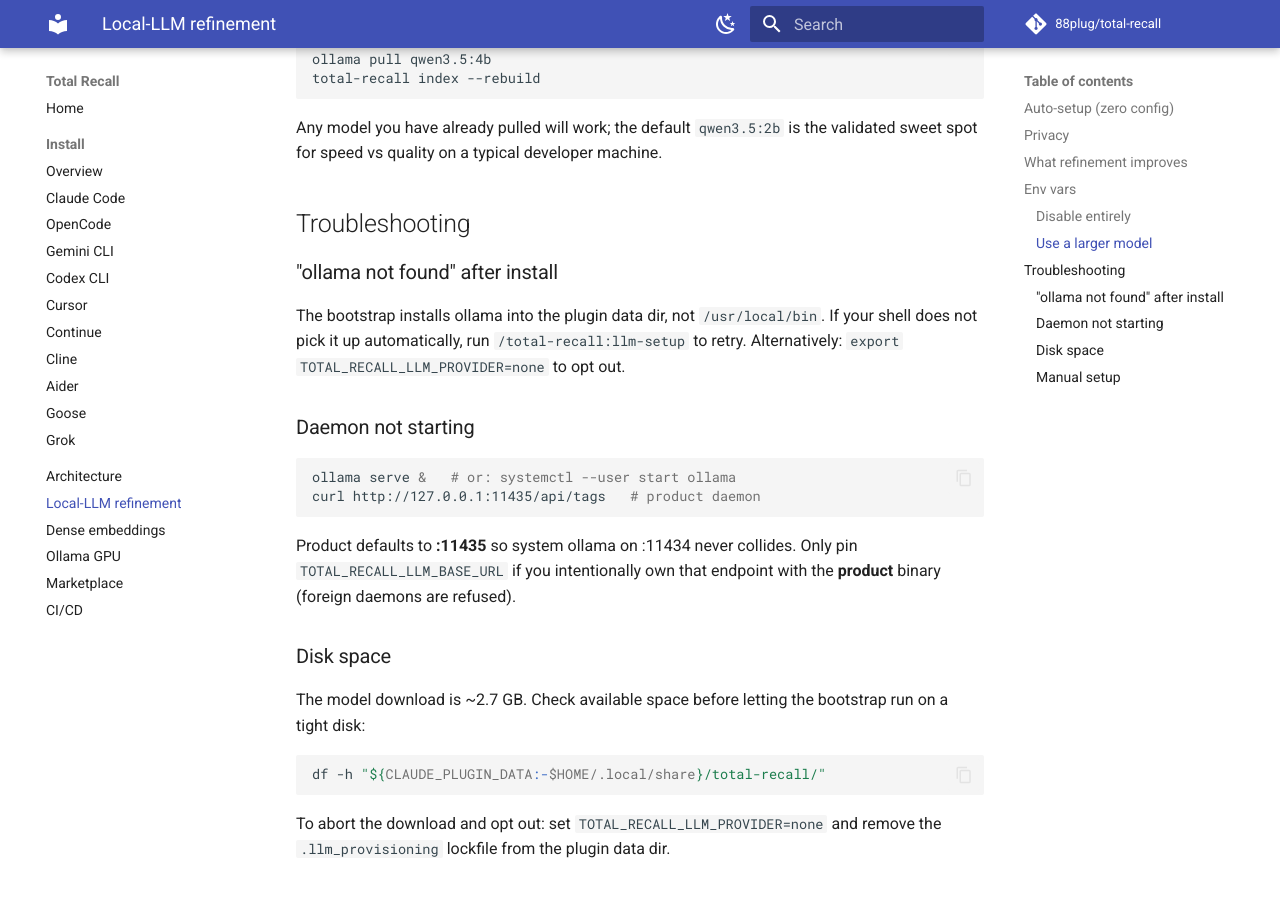
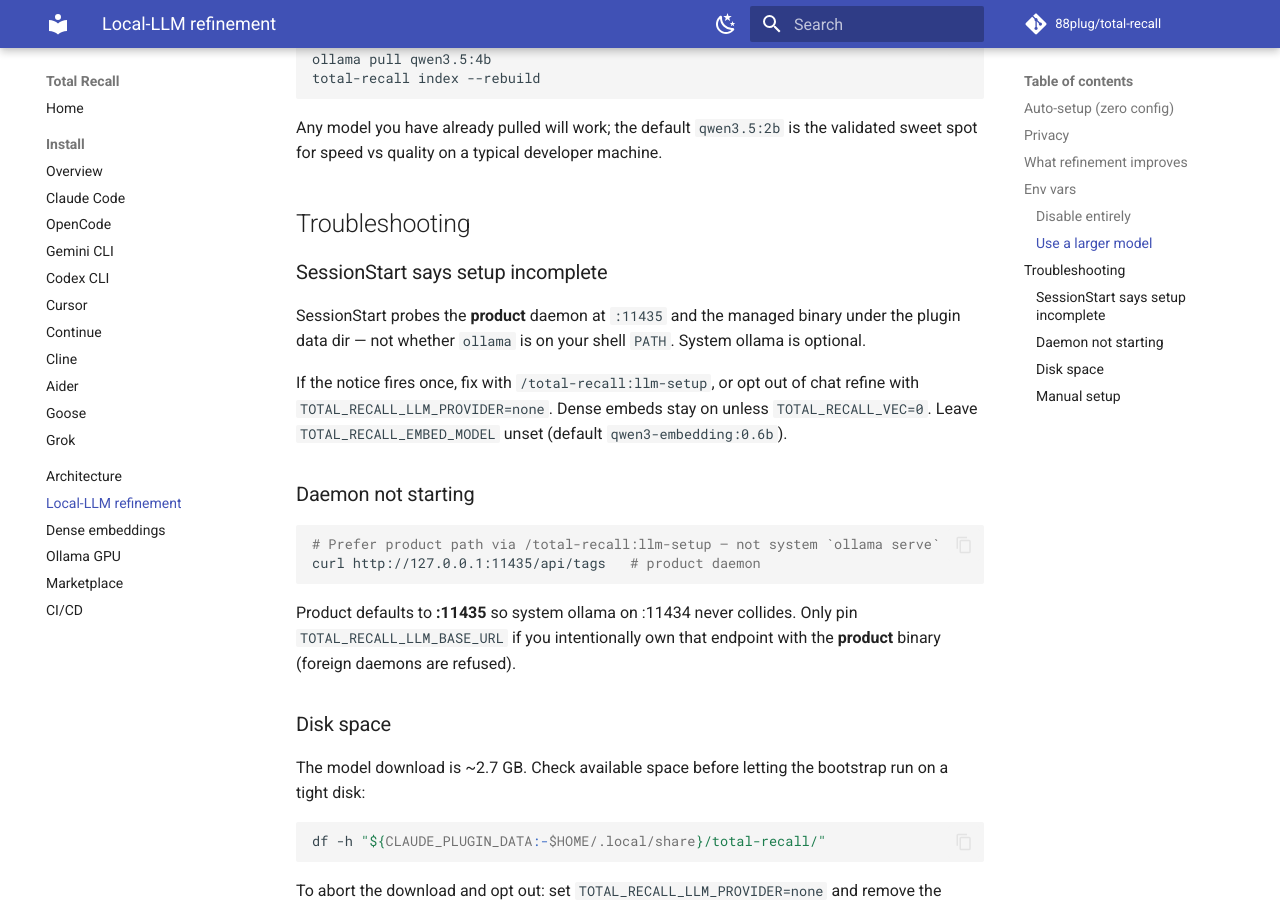
Before and after one commit to 88plug/total-recall, an MkDocs documentation site: the page built from docs/llm-refinement.md, in a window 1280 px wide and 900 px high, scrolled down 1964 px. Built offline with MkDocs 1.6.1 and Material for MkDocs 9.7.7, drawn with Linux system fonts in a browser that asks for light colours; comment, search, counter and statistics services are not loaded.

Commit message:
fix(2.3.10): product SessionStart probe; unset embed is correct
SessionStart no longer uses PATH ollama for readiness — product :11435
and managed bin only. TOTAL_RECALL_EMBED_MODEL unset is the happy path
(default qwen3-embedding:0.6b); HF id is never required. Marketplace
copy drops gte-modernbert and false "off by default" [llm] extra.

````diff
--- a/docs/llm-refinement.md
+++ b/docs/llm-refinement.md
@@ -73,23 +73,27 @@
 
 ## Troubleshooting
 
-### "ollama not found" after install
+### SessionStart says setup incomplete
 
-The bootstrap installs ollama into the plugin data dir, not `/usr/local/bin`.
-If your shell does not pick it up automatically, run `/total-recall:llm-setup`
-to retry. Alternatively: `export TOTAL_RECALL_LLM_PROVIDER=none` to opt out.
+SessionStart probes the **product** daemon at `:11435` and the managed binary
+under the plugin data dir — not whether `ollama` is on your shell `PATH`.
+System ollama is optional.
+
+If the notice fires once, fix with `/total-recall:llm-setup`, or opt out of
+chat refine with `TOTAL_RECALL_LLM_PROVIDER=none`. Dense embeds stay on unless
+`TOTAL_RECALL_VEC=0`. Leave `TOTAL_RECALL_EMBED_MODEL` unset (default
+`qwen3-embedding:0.6b`).
 
 ### Daemon not starting
 
 ```bash
-ollama serve &   # or: systemctl --user start ollama
+# Prefer product path via /total-recall:llm-setup — not system `ollama serve`
 curl http://127.0.0.1:11435/api/tags   # product daemon
 ```
 
 Product defaults to **:11435** so system ollama on :11434 never collides.
 Only pin `TOTAL_RECALL_LLM_BASE_URL` if you intentionally own that endpoint
 with the **product** binary (foreign daemons are refused).
-
 ### Disk space
 
 The model download is ~2.7 GB. Check available space before letting the
--- a/marketplace-entry.json
+++ b/marketplace-entry.json
@@ -4,8 +4,8 @@
     "source": "url",
     "url": "https://github.com/88plug/total-recall.git"
   },
-  "description": "Cross-session, cross-CLI memory for Claude Code and other AI coding assistants. Mines the operator's transcripts from Claude Code, OpenCode, Codex CLI, Gemini CLI, Cursor, Continue, Cline, Aider, Goose, Grok. Surfaces identity / decisions / bans / corrections / workflow / implicit preferences / satisfaction via 26 MCP tools + 6 hooks + 15 slash commands + 3 skills. Optional local-LLM refinement layer ([llm] extra, ollama, off by default). The operator becomes the source of truth; the model stops re-asking what they already told it.",
-  "version": "2.3.9",
+  "description": "Cross-session, cross-CLI memory for Claude Code and other AI coding assistants. Mines the operator's transcripts from Claude Code, OpenCode, Codex CLI, Gemini CLI, Cursor, Continue, Cline, Aider, Goose, Grok. Surfaces identity / decisions / bans / corrections / workflow / implicit preferences / satisfaction via 26 MCP tools + 6 hooks + 15 slash commands + 3 skills. Hybrid FTS5 + ollama dense (qwen3-embedding:0.6b, default-on; TOTAL_RECALL_EMBED_MODEL unset is correct). Product ollama auto-provisions refine (qwen3.5:2b; TOTAL_RECALL_LLM_PROVIDER=none to disable). The operator becomes the source of truth; the model stops re-asking what they already told it.",
+  "version": "2.3.10",
   "category": "productivity",
   "tags": [
     "type:plugin",
--- a/pyproject.toml
+++ b/pyproject.toml
@@ -4,7 +4,7 @@
 
 [project]
 name = "total-recall"
-version = "2.3.9"
+version = "2.3.10"
 description = "Cross-session, cross-CLI memory for AI coding assistants. Mines transcripts from 10 supported CLI clients; surfaces operator identity / decisions / bans / corrections via MCP."
 readme = "README.md"
 license = "LicenseRef-FSL-1.1-ALv2"
--- a/total_recall/__init__.py
+++ b/total_recall/__init__.py
@@ -12,6 +12,6 @@
 
 from __future__ import annotations
 
-__version__ = "2.3.9"
+__version__ = "2.3.10"
 
 __all__ = ["__version__"]
````
Also changed, not shown: CHANGELOG.md (+15 -0 lines), docs/embeddings.md (+1 -1 lines), skills/llm-setup/SKILL.md (+16 -8 lines), 5 other files.
